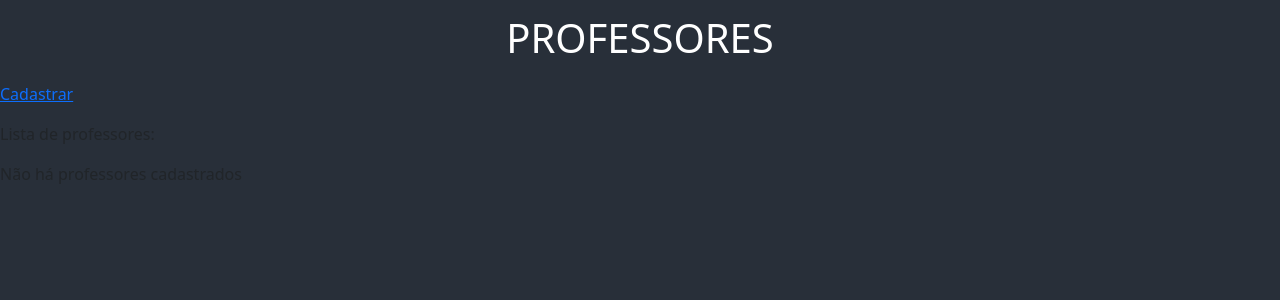
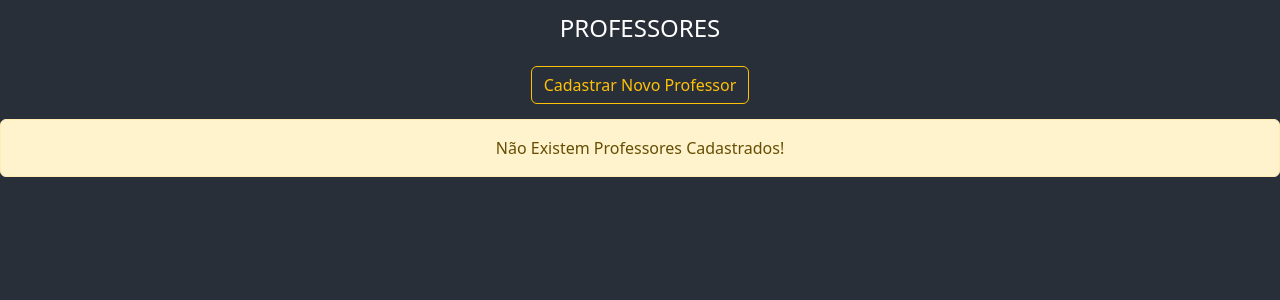
Before and after one commit to EmillyPoliane19/proj_cruds, a Django app: page /listarprof/ in a window 1280 px wide. Shown: the part 86-386 px from the top of the page. Run offline with Django 4.2, Linux system fonts and the light colour scheme; data that the repository does not hold is empty; some libraries are stand-ins or nearby versions.

Commit message:
Atualização

```diff
--- a/core/static/css/cust2.css
+++ b/core/static/css/cust2.css
@@ -4,6 +4,7 @@ h4 {
 }
 .img-fluid{
     width: 30rem;
+    padding-top: 15px;
 }
 .card_2{
     background-color:#3e4857 ;
@@ -13,6 +14,7 @@ h4 {
 }
 .card-title {
     color: white;
+
 }
 .card-body{
     color: #ffe9a6;
@@ -32,3 +34,7 @@ h4 {
 .alert{
     text-align: center;
 }
+
+h5{
+    padding-bottom: 15px;
+}
--- a/templates/cadastro_prof.html
+++ b/templates/cadastro_prof.html
@@ -38,7 +38,7 @@
       <!--Navbar Responsivo Bootstrap-->
     <nav class="navbar navbar-dark fixed-top">
       <div class="container-fluid">
-        <a class="navbar-brand " href="http://127.0.0.1:8000/home/">
+        <a class="navbar-brand " href="{% url 'home'%}">
           <img src="{% static 'imagens/logonavbar.png' %}" alt="" width="60px" height="60px">
           Colégio Aristóteles
         </a>
--- a/templates/lista_profs.html
+++ b/templates/lista_profs.html
@@ -9,6 +9,7 @@
     <title>Colégio Aristóteles 🏛️ </title>
     <link href="https://cdn.jsdelivr.net/npm/bootstrap@5.2.0/dist/css/bootstrap.min.css" rel="stylesheet" integrity="sha384-gH2yIJqKdNHPEq0n4Mqa/HGKIhSkIHeL5AyhkYV8i59U5AR6csBvApHHNl/vI1Bx" crossorigin="anonymous">
     <link rel="stylesheet" type="text/css" href="{% static 'css/Custom.css' %}">
+    <link rel="stylesheet" type="text/css" href="{% static 'css/cust2.css' %}">
     <style>
       h1 {
         margin: 0 auto;
@@ -38,7 +39,7 @@
     <!--Navbar Responsivo Bootstrap-->
     <nav class="navbar navbar-dark fixed-top">
       <div class="container-fluid">
-        <a class="navbar-brand " href="http://127.0.0.1:8000/home/">
+        <a class="navbar-brand " href="{% url 'home'%}">
           <img src="{% static 'imagens/logonavbar.png' %}" alt="" width="60px" height="60px">
           Colégio Aristóteles
         </a>
@@ -56,7 +57,7 @@
                 <a class="nav-link active" aria-current="page" href="{% url 'home' %}">🏛️ Home</a>
               </li>
               <li class="nav-item">
-                <a class="nav-link" aria-current="page" href="#sobre_nos">🏛️ Sobre Nós</a>
+                <a class="nav-link" aria-current="page" href="{% url 'home' %}#sobre_nos">🏛️ Sobre Nós</a>
               </li>
               <li class="nav-item">
                 <a class="nav-link" href="https://chat.whatsapp.com/DFJmUGRkSsfIhPtc677cQ1">🏛️ Contato</a>
@@ -70,23 +71,37 @@
       </div>
     </nav>
 
+    <h4>PROFESSORES</h4>
+    <p id="btn_cadastro"><a href="{% url 'cadastrar_prof' %}">
+      <button type="button" class="btn btn-outline-warning">Cadastrar Novo Professor</button>
+    </a></p>
+    <div class="row_aluno">
+      {% for professores in todos_prof %}
+    <div class="col">
+      <div class="card_2 w-75">
+        <div class="card-body">
+          <h5 class="card-title">Professor Cadastrado:</h5>
+          <p class="card-text">
+            <img  class="img-fluid" src="/media/{{professores.foto}}" alt="imagem" >
+            <p>Nome: {{professores.nome}}</p>
+            <p>Data de nascimento: {{professores.data}}</p>
+            <p>Matéria: {{professores.materia}}</p>
+            <a href="{% url 'editar_prof' professores.id %}">
+              <button type="button" class="btn btn-outline-info">Editar</button>
+            </a>
+            <a href="{% url 'remover_prof' professores.id %}">
+                <button type="button" class="btn btn-outline-danger">Remover</button>
+            </a>
+        </div>
+      </div>
+    </div>
+  <p id="espaçamento"></p>
+  {% empty %}
+  <div class="alert alert-warning" role="alert">
+    Não Existem Professores Cadastrados!
+  </div>
+  {% endfor %}
 
-    <h1>PROFESSORES</h1>
-    <p><a href="{% url 'cadastrar_prof' %}">Cadastrar</a></p>
-    <p>Lista de professores:</p>
-    {% for professores in todos_prof %}
-    <p>
-        Nome: {{professores.nome}}
-        Data de nascimento: {{professores.data}}
-        Matéria: {{professores.materia}}
-        <img src="/media/{{professores.foto}}" alt="" width="100px"
-        height="100px"/>
-        <a href="{% url 'editar_prof' professores.id %}">EDITAR</a>
-        <a href="{% url 'remover_prof' professores.id %}">REMOVER</a>
-    </p>
-    {% empty %}
-    <p>Não há professores cadastrados</p>
-    {% endfor %}
 
 <script src="https://cdn.jsdelivr.net/npm/bootstrap@5.2.0/dist/js/bootstrap.bundle.min.js" integrity="sha384-A3rJD856KowSb7dwlZdYEkO39Gagi7vIsF0jrRAoQmDKKtQBHUuLZ9AsSv4jD4Xa" crossorigin="anonymous"></script>
 <script src="https://cdn.jsdelivr.net/npm/@popperjs/core@2.11.5/dist/umd/popper.min.js" integrity="sha384-Xe+8cL9oJa6tN/veChSP7q+mnSPaj5Bcu9mPX5F5xIGE0DVittaqT5lorf0EI7Vk" crossorigin="anonymous"></script>
```
Also changed, not shown: media/upload/a076f2509eecfd72eab70eb2f93b3471_E51hw42.jpg (added).
